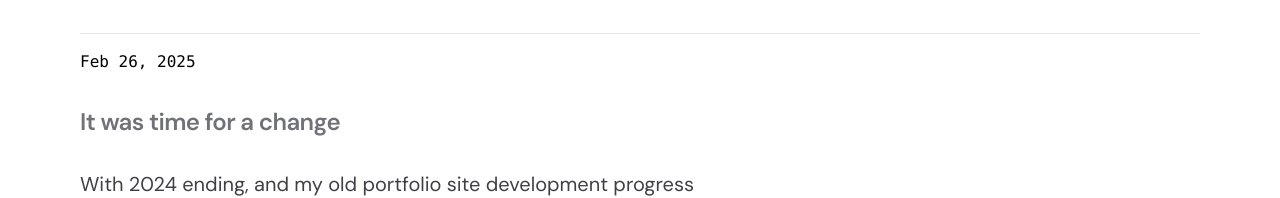
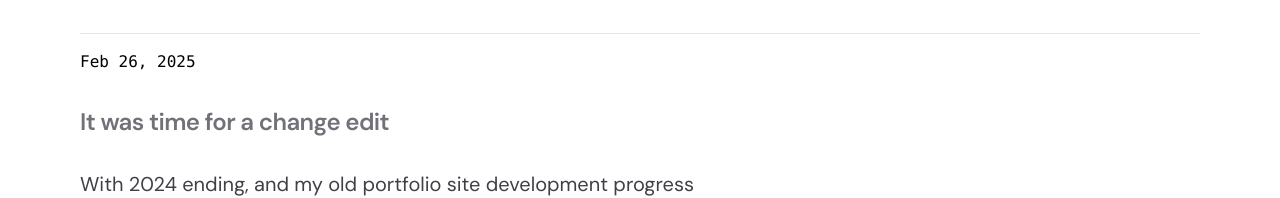
Before and after one commit to ahdsr/ahdsr, a Next.js app: page /blog/sitereleaunch2025 in a window 1280 px wide. Shown: the part 841-1039 px from the top of the page. Built offline with nearby package versions, Linux system fonts and the light colour scheme.

Commit message:
Edit: Blog

```diff
--- a/app/blog/sitereleaunch2025/page.js
+++ b/app/blog/sitereleaunch2025/page.js
@@ -13,7 +13,7 @@ export default function BlogPage() {
 
           <div className="mt-2 max-w-2xl text-xl">
             <h2 className="my-8 font-sans text-2xl font-semibold tracking-tight text-zinc-500">
-              It was time for a change
+              It was time for a change edit
             </h2>
             <p className="mb-6">
               With 2024 ending, and my old portfolio site development progress
```
